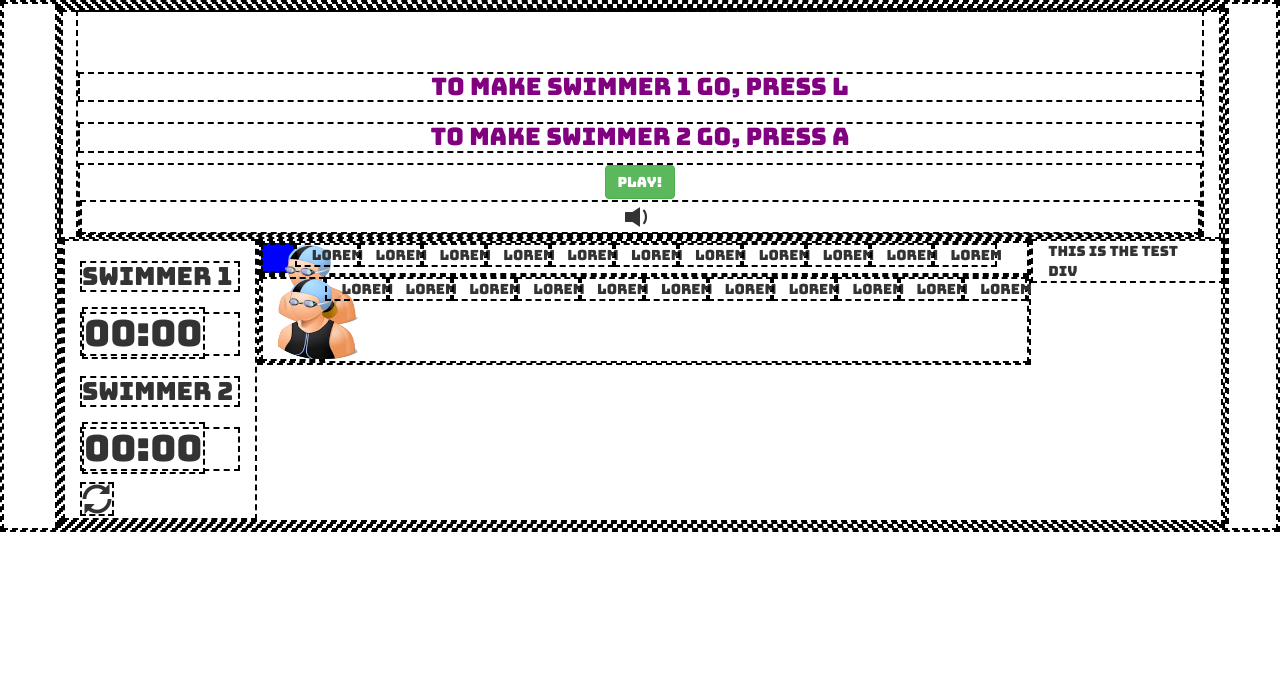
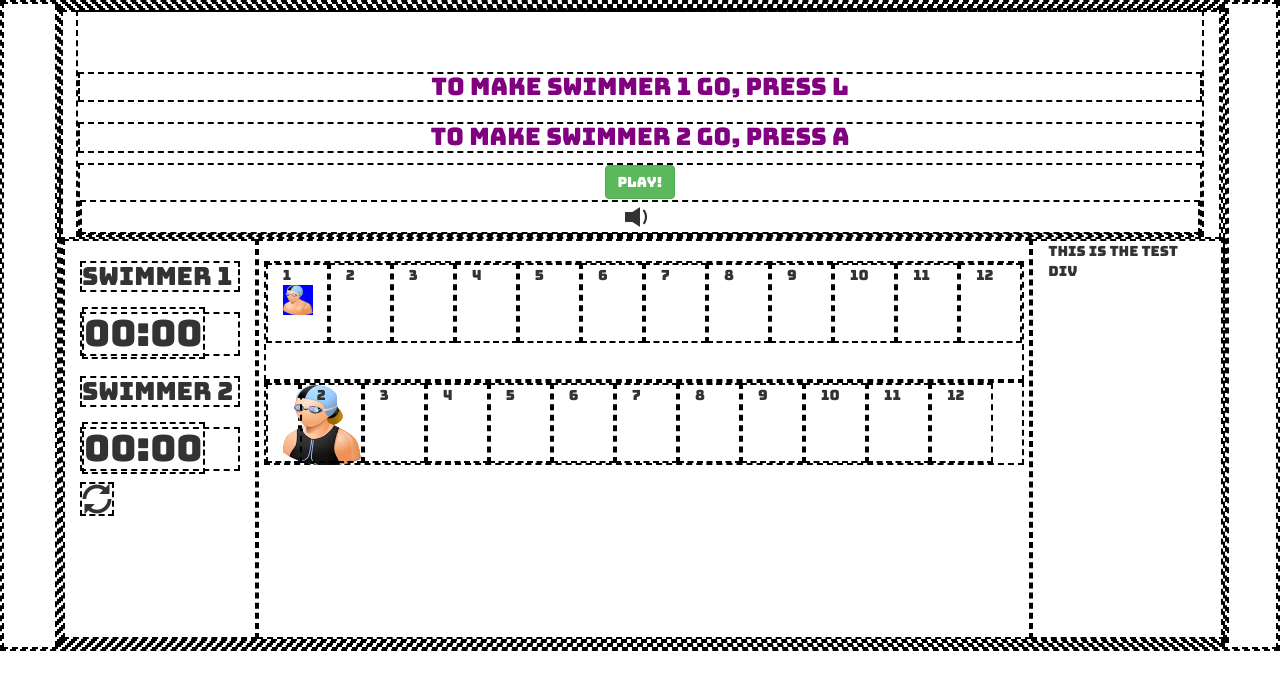
Before and after one commit to greicens/Project-0, a plain HTML site: page index.html in a window 1280 px wide. Drawn offline with nearby package versions, Linux system fonts and the light colour scheme.

Commit message:
bootstrap grid height adjusted and ids added

```diff
--- a/index.html
+++ b/index.html
@@ -35,48 +35,48 @@
             </div>
           </div>
         </div>
-        <div class="container">
-          <div class="row">
-            <div class="col-md-2 col-sm-2 col-xs-2">
+        <div class="container" >
+          <div class="row" id="placar">
+            <div class="col-md-2 col-sm-2 col-xs-2" style="height: 400px">
               <h2>Swimmer 1</h2>
               <h1><span id="swimmer1-time">00:00</span></h1>
               <h2>Swimmer 2</h2>
               <h1><span id="swimmer2-time">00:00</span></h1>
               <span class="glyphicon glyphicon-refresh" id="refresh" onclick="refreshPool();"></span>
             </div>
-            <div class="col-md-8 col-sm-8 col-xs-8">
-              <div class="row">
-                <div class="col-md-1 col-sm-1 col-xs-1" id="swimmer1"><img src="imgs/swimmer1.png"> </div>
-                <div class="col-md-1 col-sm-1 col-xs-1">Lorem </div>
-                <div class="col-md-1 col-sm-1 col-xs-1">Lorem </div>
-                <div class="col-md-1 col-sm-1 col-xs-1">Lorem </div>
-                <div class="col-md-1 col-sm-1 col-xs-1">Lorem </div>
-                <div class="col-md-1 col-sm-1 col-xs-1">Lorem </div>
-                <div class="col-md-1 col-sm-1 col-xs-1">Lorem </div>
-                <div class="col-md-1 col-sm-1 col-xs-1">Lorem </div>
-                <div class="col-md-1 col-sm-1 col-xs-1">Lorem </div>
-                <div class="col-md-1 col-sm-1 col-xs-1">Lorem </div>
-                <div class="col-md-1 col-sm-1 col-xs-1">Lorem </div>
-                <div class="col-md-1 col-sm-1 col-xs-1">Lorem </div>
+            <div class="col-md-8 col-sm-8 col-xs-8" id="pool" style="height: 400px">
+              <div class="row" style="height: 120px"id ="lane1">
+                <div class="col-md-1 col-sm-1 col-xs-1" id="1" style="height: 80px">1<img id="swimmer1" src="imgs/swimmer1.png"> </div>
+                <div class="col-md-1 col-sm-1 col-xs-1" id="2" style="height: 80px">2 </div>
+                <div class="col-md-1 col-sm-1 col-xs-1" id="3" style="height: 80px">3 </div>
+                <div class="col-md-1 col-sm-1 col-xs-1" id="4" style="height: 80px">4 </div>
+                <div class="col-md-1 col-sm-1 col-xs-1" id="5" style="height: 80px">5 </div>
+                <div class="col-md-1 col-sm-1 col-xs-1" id="6" style="height: 80px">6 </div>
+                <div class="col-md-1 col-sm-1 col-xs-1" id="7" style="height: 80px">7 </div>
+                <div class="col-md-1 col-sm-1 col-xs-1" id="8" style="height: 80px">8 </div>
+                <div class="col-md-1 col-sm-1 col-xs-1" id="9" style="height: 80px">9 </div>
+                <div class="col-md-1 col-sm-1 col-xs-1" id="10" style="height: 80px">10 </div>
+                <div class="col-md-1 col-sm-1 col-xs-1" id="11" style="height: 80px">11 </div>
+                <div class="col-md-1 col-sm-1 col-xs-1" id="12" style="height: 80px">12 </div>
               </div>
-              <div class="row">
-                <div class="col-md-1 col-sm-1 col-xs-1" id="swimmer2.png"><img src="imgs/swimmer2.png"></div>
-                <div class="col-md-1 col-sm-1 col-xs-1">Lorem </div>
-                <div class="col-md-1 col-sm-1 col-xs-1">Lorem </div>
-                <div class="col-md-1 col-sm-1 col-xs-1">Lorem </div>
-                <div class="col-md-1 col-sm-1 col-xs-1">Lorem </div>
-                <div class="col-md-1 col-sm-1 col-xs-1">Lorem </div>
-                <div class="col-md-1 col-sm-1 col-xs-1">Lorem </div>
-                <div class="col-md-1 col-sm-1 col-xs-1">Lorem </div>
-                <div class="col-md-1 col-sm-1 col-xs-1">Lorem </div>
-                <div class="col-md-1 col-sm-1 col-xs-1">Lorem </div>
-                <div class="col-md-1 col-sm-1 col-xs-1">Lorem </div>
-                <div class="col-md-1 col-sm-1 col-xs-1">Lorem </div>
+              <div class="row" id="lane2">
+                <div class="col-md-1 col-sm-1 col-xs-1" id="swimmer2" style="height: 80px"><img src="imgs/swimmer2.png"></div>
+                <div class="col-md-1 col-sm-1 col-xs-1" style="height: 80px">2</div>
+                <div class="col-md-1 col-sm-1 col-xs-1" style="height: 80px">3 </div>
+                <div class="col-md-1 col-sm-1 col-xs-1" style="height: 80px">4 </div>
+                <div class="col-md-1 col-sm-1 col-xs-1" style="height: 80px">5 </div>
+                <div class="col-md-1 col-sm-1 col-xs-1" style="height: 80px">6 </div>
+                <div class="col-md-1 col-sm-1 col-xs-1" style="height: 80px">7 </div>
+                <div class="col-md-1 col-sm-1 col-xs-1" style="height: 80px">8 </div>
+                <div class="col-md-1 col-sm-1 col-xs-1" style="height: 80px">9 </div>
+                <div class="col-md-1 col-sm-1 col-xs-1" style="height: 80px">10</div>
+                <div class="col-md-1 col-sm-1 col-xs-1" style="height: 80px">11 </div>
+                <div class="col-md-1 col-sm-1 col-xs-1" style="height: 80px">12 </div>
               </div>
             </div>
-            <div class="col-md-2 col-sm-2 col-xs-2">
-              This is the test div
-            </div>
+              <div class="col-md-2 col-sm-2 col-xs-2" style="height: 400px">
+                This is the test div
+              </div>
           </div>
         </div>
      </div>
```
